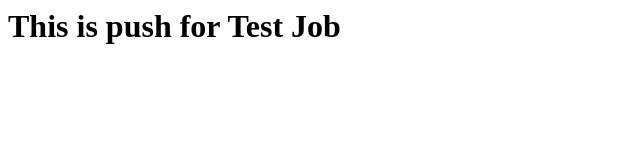
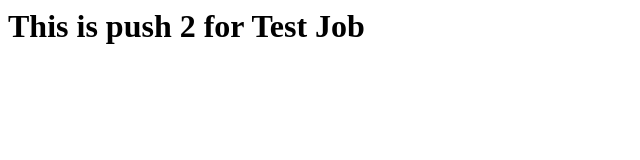
Before and after one commit to PrasadB4/jenkins-assignment, a plain HTML site: page index.html in a window 1280 px wide. Shown: the whole page, without its empty margins (0-640 px from the left). Drawn offline with Linux system fonts and the light colour scheme.

Commit message:
Update index.html

```diff
--- a/index.html
+++ b/index.html
@@ -1 +1 @@
-<h1>This is push for Test Job</h1>
+<h1>This is push 2 for Test Job</h1>
```
